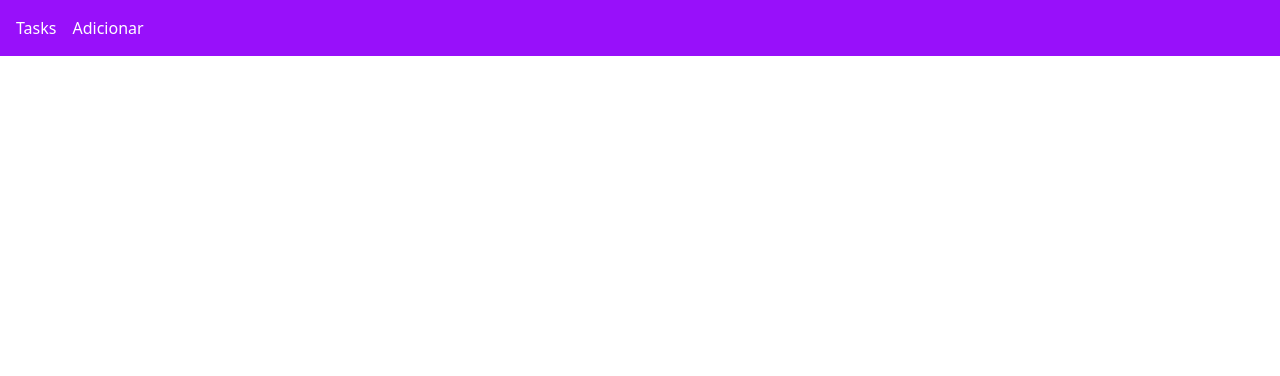
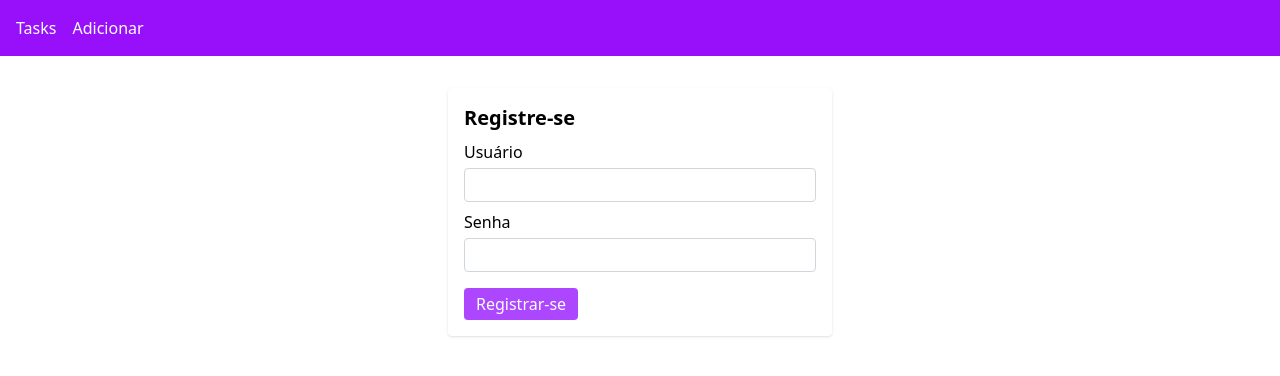
Before and after one commit to leonardo-mota-filho/tarefas_CRUD_app, a React (Vite) app in the folder frontend/: page /register in a window 1280 px wide. Before the commit this address had no page. Shown: the top 376 px of the page. Built offline with nearby package versions, Linux system fonts and the light colour scheme.

Commit message:
Páginas de login e register adicionadas

```diff
--- a/frontend/src/App.jsx
+++ b/frontend/src/App.jsx
@@ -3,6 +3,8 @@ import {Routes, Route, Link, BrowserRouter} from "react-router-dom";
 import TaskList from "./pages/TaskList";
 import AddTask from "./pages/AddTask";
 import Task from "./pages/Task";
+import Login from "./pages/Login";
+import Register from "./pages/Register";
 
 function App() {
   return (
@@ -23,6 +25,8 @@ function App() {
         {/*ROUTES*/}
         <div className="container mx-auto mt-8 px-4">
           <Routes>
+            <Route path='/login' element={<Login/>}/>
+            <Route path='/register' element={<Register/>}/>
             <Route path='/' element={<TaskList/>}/>
             <Route path='/tasks' element={<TaskList/>}/>
             <Route path='/add' element={<AddTask/>}/>
--- /dev/null
+++ b/frontend/src/pages/Login.jsx
@@ -0,0 +1,52 @@
+import React, {useState} from "react";
+import {Link} from "react-router-dom";
+import TaskService from "../services/task.service";
+
+function Login(){
+
+    const [username,setUsername] = useState("");
+    const [password,setPassword] = useState("");
+
+    return (
+        <div className="max-w-sm mx-auto p-4 bg-white rounded shadow">
+            <div>
+                <h4 className="font-bold text-xl mb-2">
+                        Login
+                </h4>
+                <div className="mb-2">
+                    <label className="block mb-1 font-medium">Usuário</label>
+                    <input
+                        type="text"
+                        className="border border-gray-300 rounded w-full px-2 py-1"
+                        value={username}
+                        //onChange={}
+                    />
+                </div>
+                <div className="mb-2">
+                    <label className="block mb-1 font-medium">Senha</label>
+                    <input
+                        type="text"
+                        className="border border-gray-300 rounded w-full px-2 py-1"
+                        value={password}
+                        //onChange={}
+                    />
+                </div>
+                <button
+                    className="bg-purple-500 text-white px-3 py-1 rounded mt-2"
+                    //onClick={}
+                >
+                    Login
+                </button>
+                <div class="relative size-0 ...">
+                    <div class="absolute -right-105 -bottom-43 size-50 ...">
+                        <Link to="/register" className="hover:text-gray-300">
+                            Não possuo conta.
+                        </Link>
+                    </div>
+                </div>
+                </div>
+        </div>
+    );
+};
+
+export default Login;
--- /dev/null
+++ b/frontend/src/pages/Register.jsx
@@ -0,0 +1,44 @@
+import React, {useState} from "react";
+import TaskService from "../services/task.service";
+
+function Register(){
+
+    const [username,setUsername] = useState("");
+    const [password,setPassword] = useState("");
+
+    return (
+        <div className="max-w-sm mx-auto p-4 bg-white rounded shadow">
+            <div>
+                <h4 className="font-bold text-xl mb-2">
+                        Registre-se
+                </h4>
+                <div className="mb-2">
+                    <label className="block mb-1 font-medium">Usuário</label>
+                    <input
+                        type="text"
+                        className="border border-gray-300 rounded w-full px-2 py-1"
+                        value={username}
+                        //onChange={}
+                    />
+                </div>
+                <div className="mb-2">
+                    <label className="block mb-1 font-medium">Senha</label>
+                    <input
+                        type="text"
+                        className="border border-gray-300 rounded w-full px-2 py-1"
+                        value={password}
+                        //onChange={}
+                    />
+                </div>
+                <button
+                    className="bg-purple-500 text-white px-3 py-1 rounded mt-2"
+                    //onClick={}
+                >
+                    Registrar-se
+                </button>
+                </div>
+        </div>
+    );
+};
+
+export default Register;
```
